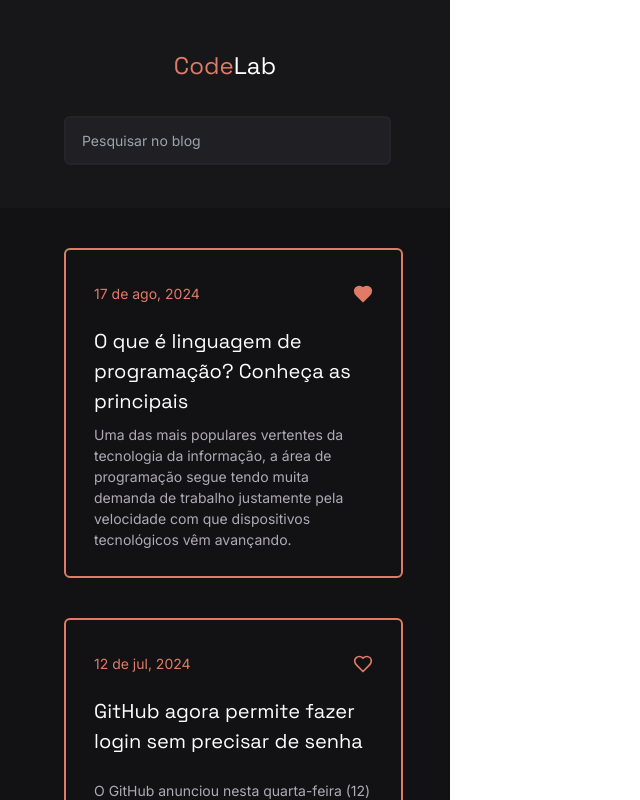
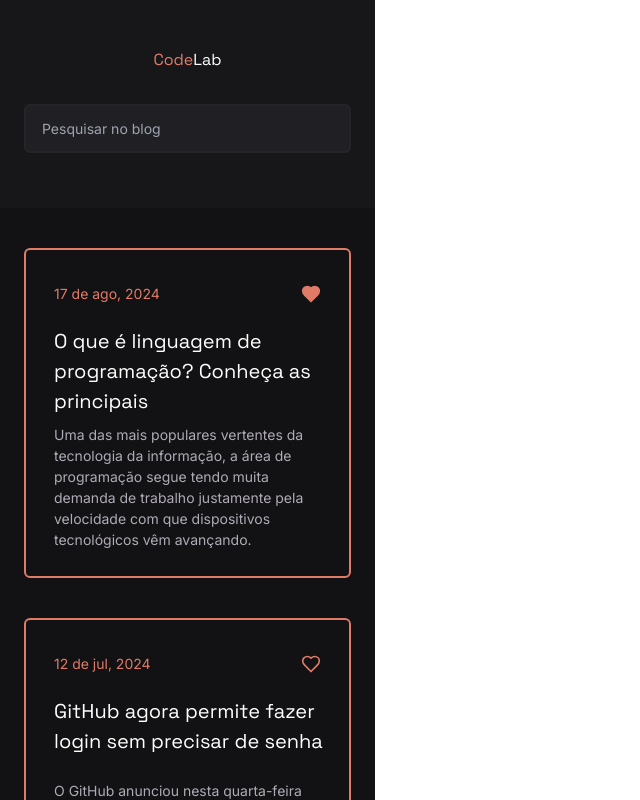
Before and after one commit to Filipee01/CodeLab, a React (Vite) app: page / in a window 1280 px wide. Shown: the top 800 px of the page, without its empty margins (0-640 px from the left). Built offline with nearby package versions, Linux system fonts and the light colour scheme.

Commit message:
Fix: backing width

```diff
--- a/src/App.jsx
+++ b/src/App.jsx
@@ -3,7 +3,7 @@ import Cards from "./components/Cards";
 
 function App() {
   return (
-    <div className="w-[450px] h-[1348px] bg-dark_10">
+    <div className="w-[375px] h-[1348px] bg-dark_10">
       <Header />
       <Cards
         data="17 de ago, 2024"
--- a/src/components/Cards.jsx
+++ b/src/components/Cards.jsx
@@ -2,7 +2,7 @@ import { Heart } from "lucide-react";
 
 const Cards = ({ data, title, paragraph, isFilled }) => {
   return (
-    <div className="w-min h-[330px] my-10 mx-16 flex flex-col border-2 rounded-md border-brand_color">
+    <div className="w-[327px] h-[330px] my-10 mx-6 flex flex-col border-2 rounded-md border-brand_color">
       <div className="mt-[32px] mb-4 mx-[28px] flex justify-between items-center">
         <span className="font-serif text-sm text-brand_color">{data}</span>
         <p className="text-brand_color">
--- a/src/components/Header.jsx
+++ b/src/components/Header.jsx
@@ -1,14 +1,14 @@
 const Header = () => {
   return (
-    <div className="flex flex-col gap-8 w-[450px] h-[208px] bg-dark_20">
+    <div className="flex flex-col gap-8 w-[375px] h-[208px] bg-dark_20">
       <div className="flex justify-center items-center text-center">
-        <h2 className="mt-12 text-dark_60 font-medium text-[24px]">
+        <h2 className="mt-12 text-dark_60 font-medium">
           <span className="text-brand_color">Code</span>Lab
         </h2>
       </div>
       <div>
         <input
-          className="w-[327px] mx-16 h-[49px] p-4 font-serif text-sm text-dark_50 bg-dark_30 border-2 border-dark_40 rounded-md"
+          className="w-[327px] mx-6 h-[49px] p-4 font-serif text-sm text-dark_50 bg-dark_30 border-2 border-dark_40 rounded-md"
           type="text"
           placeholder="Pesquisar no blog"
         />
--- a/tailwind.config.js
+++ b/tailwind.config.js
@@ -1,9 +1,6 @@
 /** @type {import('tailwindcss').Config} */
 export default {
-  content: [
-    "./index.html",
-    "./src/**/*.{js,ts,jsx,tsx}",
-  ],
+  content: ["./index.html", "./src/**/*.{js,ts,jsx,tsx}"],
   theme: {
     extend: {
       colors: {
@@ -13,13 +10,29 @@ export default {
         dark_30: "#202024",
         dark_40: "#252529",
         dark_50: "#AFABB6",
-        dark_60: "#FFFFFF"
-      }
+        dark_60: "#FFFFFF",
+      },
     },
     fontFamily: {
       sans: ["Space Grotesk", "sans-serif"],
       serif: ["Inter", "serif"],
-    }
+    },
+    screens: {
+      sm: "400px",
+      // => @media (min-width: 640px) { ... }
+
+      md: "768px",
+      // => @media (min-width: 768px) { ... }
+
+      lg: "1024px",
+      // => @media (min-width: 1024px) { ... }
+
+      xl: "1280px",
+      // => @media (min-width: 1280px) { ... }
+
+      "2xl": "1536px",
+      // => @media (min-width: 1536px) { ... }
+    },
   },
   plugins: [],
-}
+};
```
